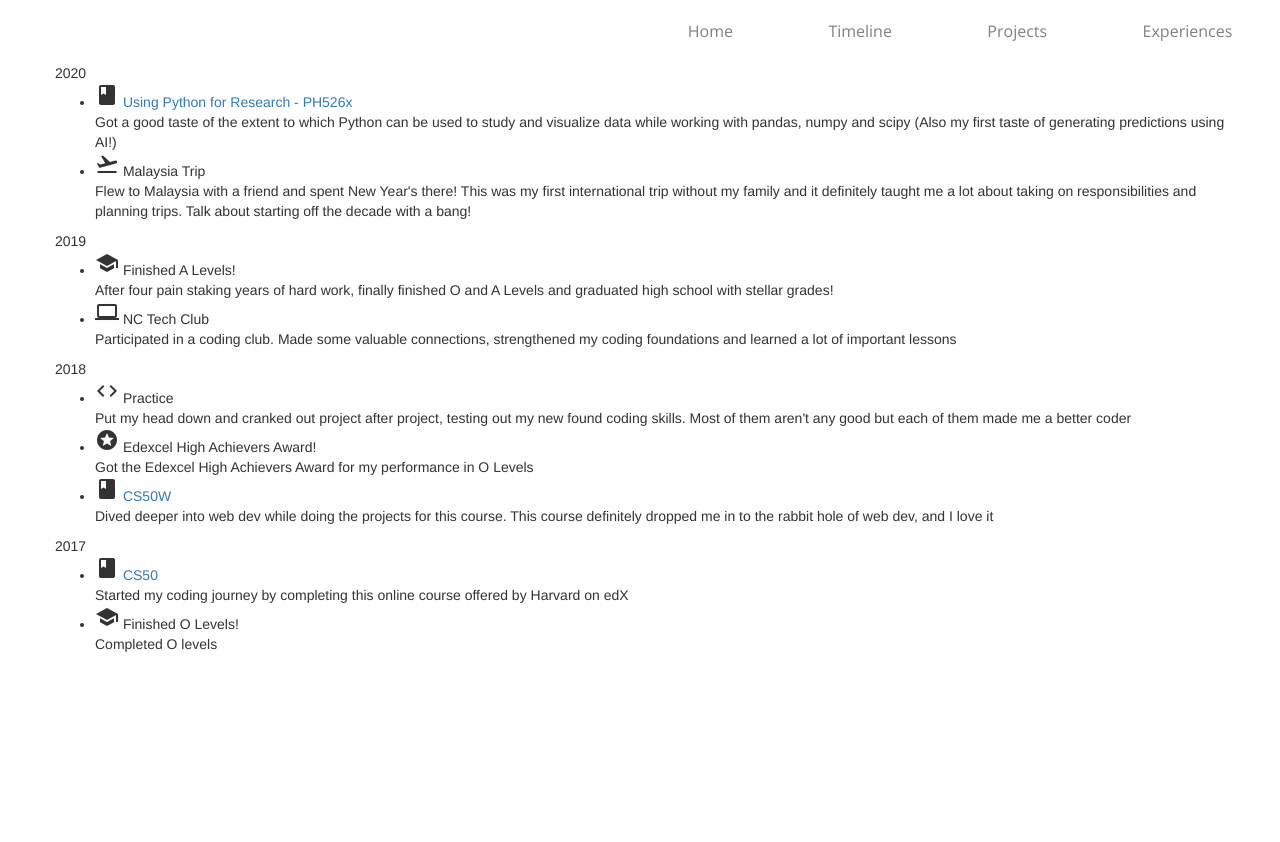
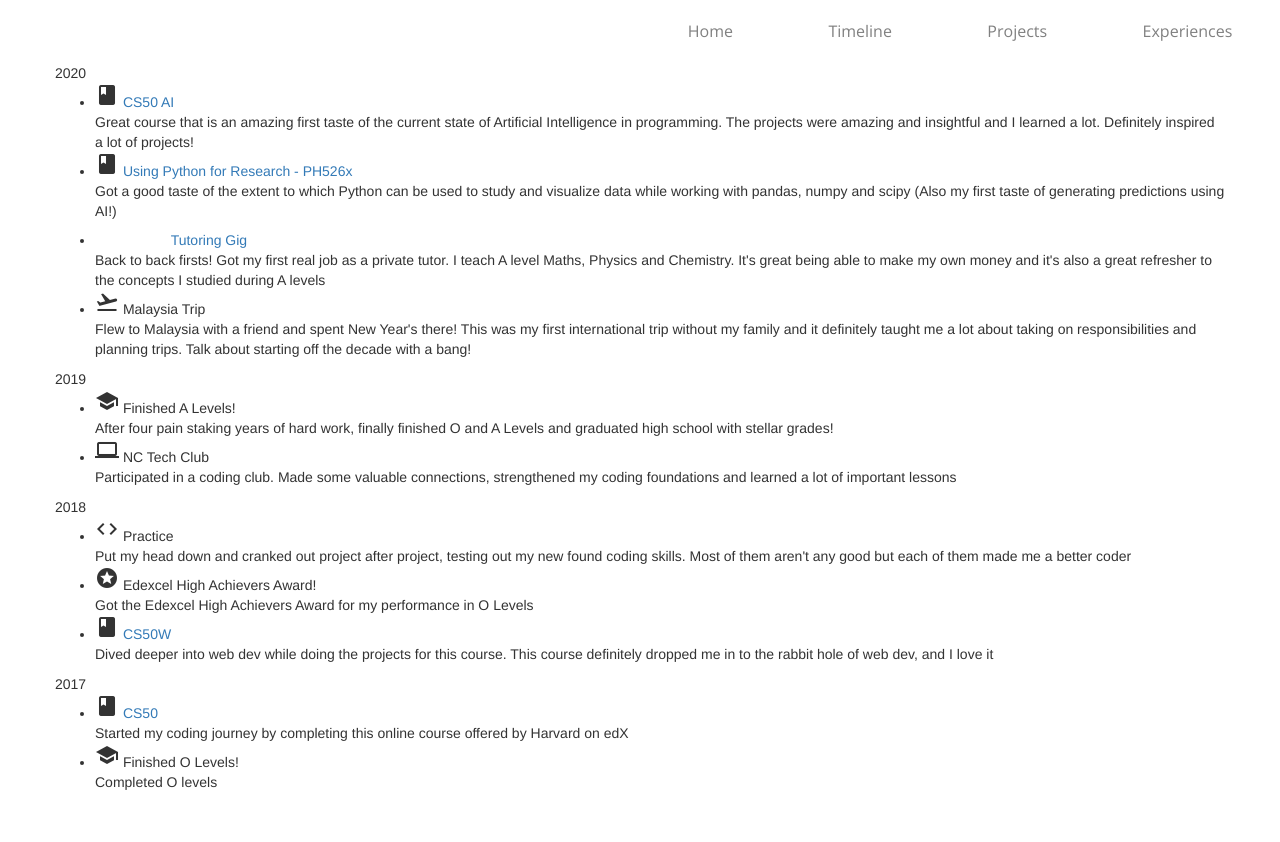
Before and after one commit to shamsow/portfolio, a Flask app: page /timeline in a window 1280 px wide. Before the commit the page ends 652 px from the top, so only its background shows below. Run offline with Flask 2, Linux system fonts and the light colour scheme; some libraries are stand-ins or nearby versions.

Commit message:
added new experience and point in timeline

```diff
--- a/templates/timeline.html
+++ b/templates/timeline.html
@@ -18,9 +18,28 @@
                     <li>
                         <div class="icon-title">
                             <i class="tiny material-icons">book</i>
+                            <a href="https://cs50.harvard.edu/ai/" class="title">CS50 AI</a>
+                        </div>
+                        <span class="content">
+                            Great course that is an amazing first taste of the current state of Artificial Intelligence in programming. The projects were amazing
+                             and insightful and I learned a lot. Definitely inspired a lot of projects!</span>
+                    </li>
+                    <li>
+                        <div class="icon-title">
+                            <i class="tiny material-icons">book</i>
                             <a href="https://www.edx.org/course/using-python-for-research" class="title">Using Python for Research - PH526x</a>
                         </div>
                         <span class="content">Got a good taste of the extent to which Python can be used to study and visualize data while working with pandas, numpy and scipy (Also my first taste of generating predictions using AI!)</span>
+                    </li>
+                    <li>
+                        <div class="icon-title">
+                            <i class="tiny material-icons">job</i>
+                            <a href="https://cs50.harvard.edu/ai/" class="title">Tutoring Gig</a>
+                        </div>
+                        <span class="content">
+                            Back to back firsts! Got my first real job as a private tutor. I teach A level Maths, Physics and Chemistry. It's great being able to make my own money
+                            and it's also a great refresher to the concepts I studied during A levels
+                        </span>
                     </li>
                     <li>
                         <div class="icon-title">
```
Also changed, not shown: static/experiences/experiences.json (+15 -0 lines), static/experiences/cs50ai/img-1.png (added), static/js/projects.js (deleted).
